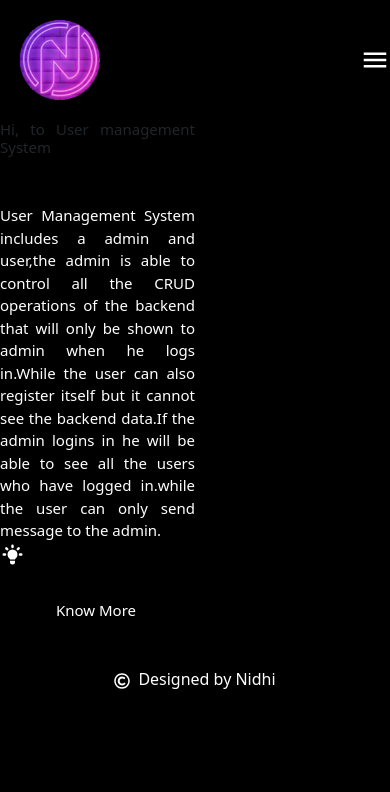
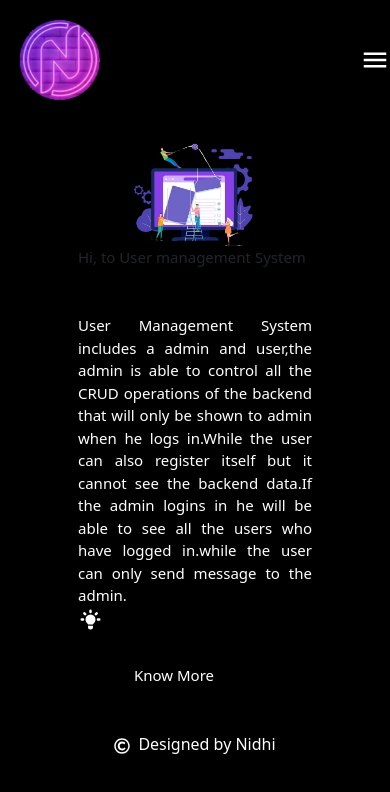
Before and after one commit to nidhi-mamman/UserAdminPanel, a React (Vite) app in the folder User/: page / in a window 390 px wide. Shown: the top 792 px of the page. Built offline with nearby package versions, Linux system fonts and the light colour scheme; no server answers.

Commit message:
minor change

```diff
--- a/User/src/Components/Hero/Hero.css
+++ b/User/src/Components/Hero/Hero.css
@@ -26,14 +26,16 @@
 @media screen and (max-width: 800px) {
   .hero-section {
     display: flex;
+    flex-direction: column;
     justify-content: space-between;
     align-items: center;
   }
   .hero-img {
-    display: none;
+    width: 40%;
+    margin-top: 20px;
   }
   .hero-content {
-    width: 50%;
+    width: 60%;
     font-size: 15px;
     text-align: justify !important;
   }
```
